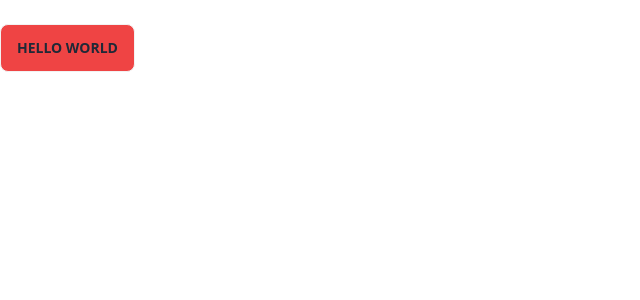
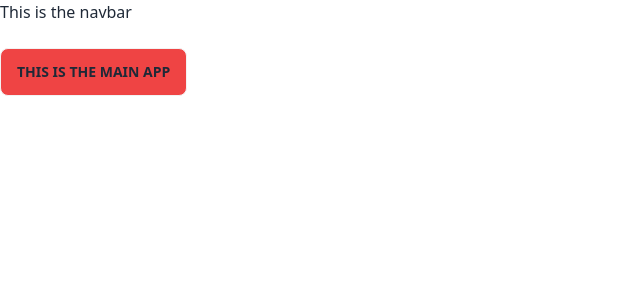
Before and after one commit to jeyyi/bu_final_frontend, a React (Create React App) app: page / in a window 1280 px wide. Shown: the top 300 px of the page, without its empty margins (0-640 px from the left). Built offline with nearby package versions, Linux system fonts and the light colour scheme.

Commit message:
Initialize navbar

```diff
--- a/src/App.js
+++ b/src/App.js
@@ -1,9 +1,8 @@
 import React from "react";
-
-function App() {
+const App =() => {
   return (
     <div className="text-6xl">
-      <button className="btn bg-red-500">Hello world</button>
+      <button className="btn bg-red-500">This is the main app</button>
     </div>
   );
 }
--- /dev/null
+++ b/src/Components/Navbar.js
@@ -0,0 +1,11 @@
+import React from 'react'
+import {Outlet} from "react-router-dom"
+const Navbar = () => {
+  return (
+    <div>This is the navbar
+        <Outlet/>
+    </div>
+  )
+}
+
+export default Navbar
--- a/src/index.js
+++ b/src/index.js
@@ -3,13 +3,16 @@ import ReactDOM from 'react-dom/client';
 import styles from './index.css';
 import App from './App';
 import {BrowserRouter, Routes, Route} from "react-router-dom"
+import Navbar from './Components/Navbar';
 
 const root = ReactDOM.createRoot(document.getElementById('root'));
 root.render(
   <React.StrictMode>
     <BrowserRouter>
       <Routes>
-        <Route path='/' element = {<App/>}/>
+        <Route path='/' element = {<Navbar/>}>
+          <Route index element={<App/>}/>
+        </Route>
       </Routes>
     </BrowserRouter>
   </React.StrictMode>
```
